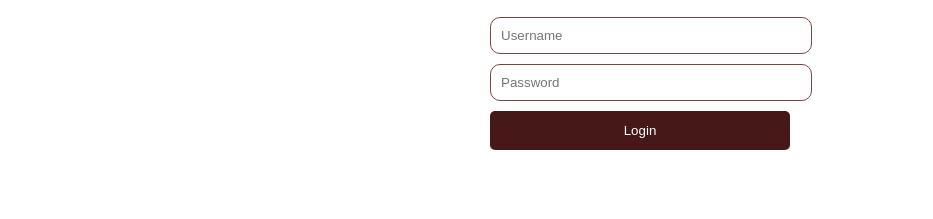
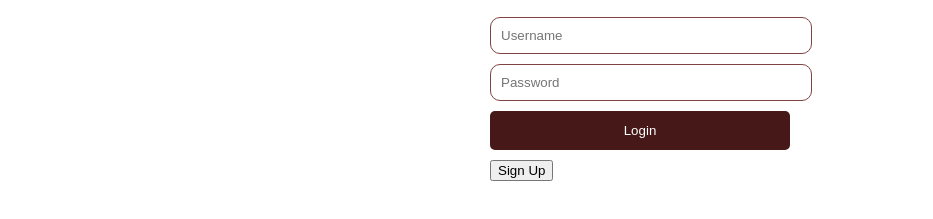
Before and after one commit to vempuluruvk/react-codeathan-task-e-commerce-, a plain HTML site: page LOGIN.html in a window 1280 px wide. Shown: the part 425-644 px from the top of the page, without its empty margins (0-933 px from the left). Drawn offline with Linux system fonts and the light colour scheme.

Commit message:
Update LOGIN.html

```diff
--- a/LOGIN.html
+++ b/LOGIN.html
@@ -24,6 +24,7 @@
       <input id="username"  type="text" placeholder="Username">
       <input id="password"  type="password" placeholder="Password">
       <input type="submit" value="Login"  onclick="login()">
+    <button type="button" onclick="submitForm()">Sign Up</button>
 
   </div>
 
```
